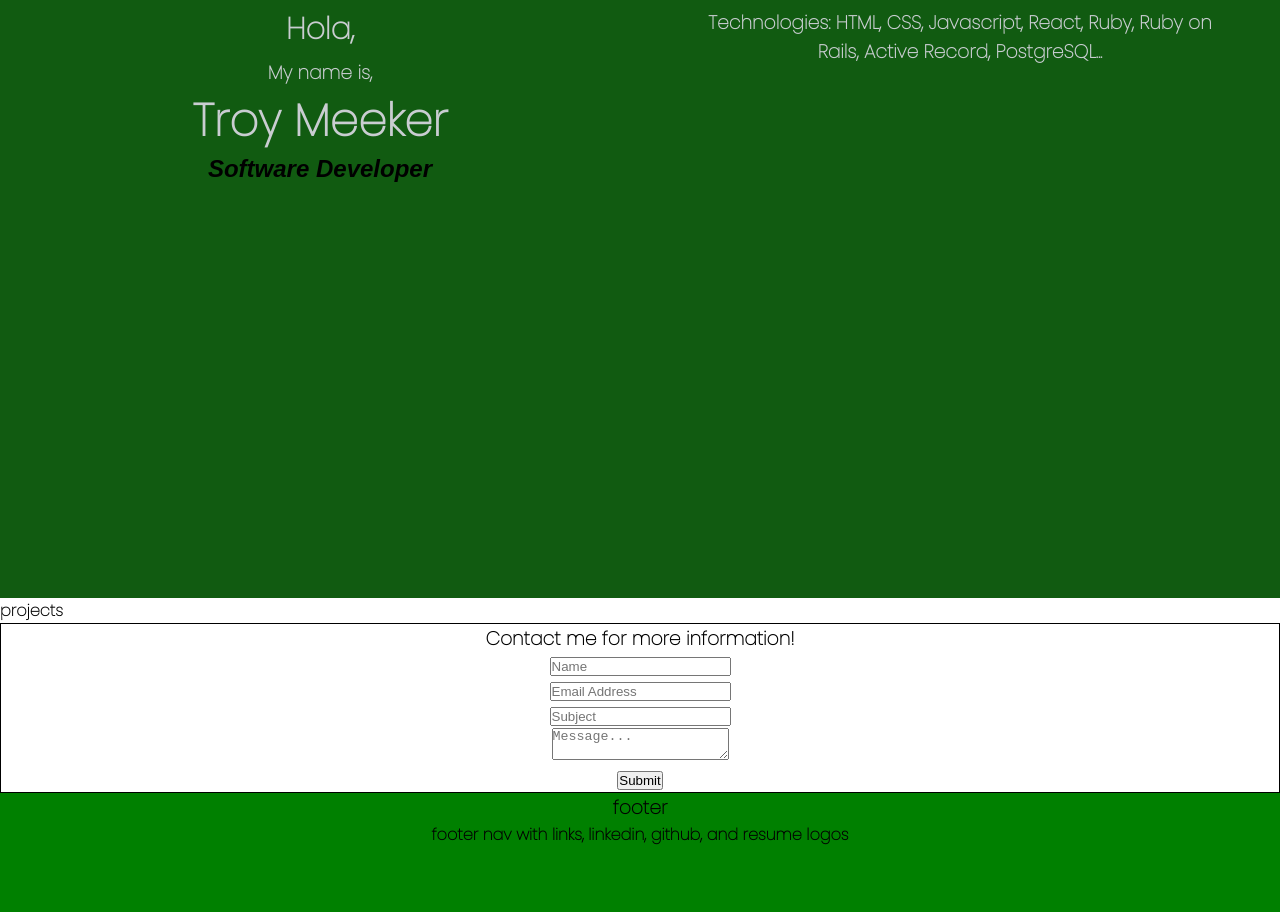
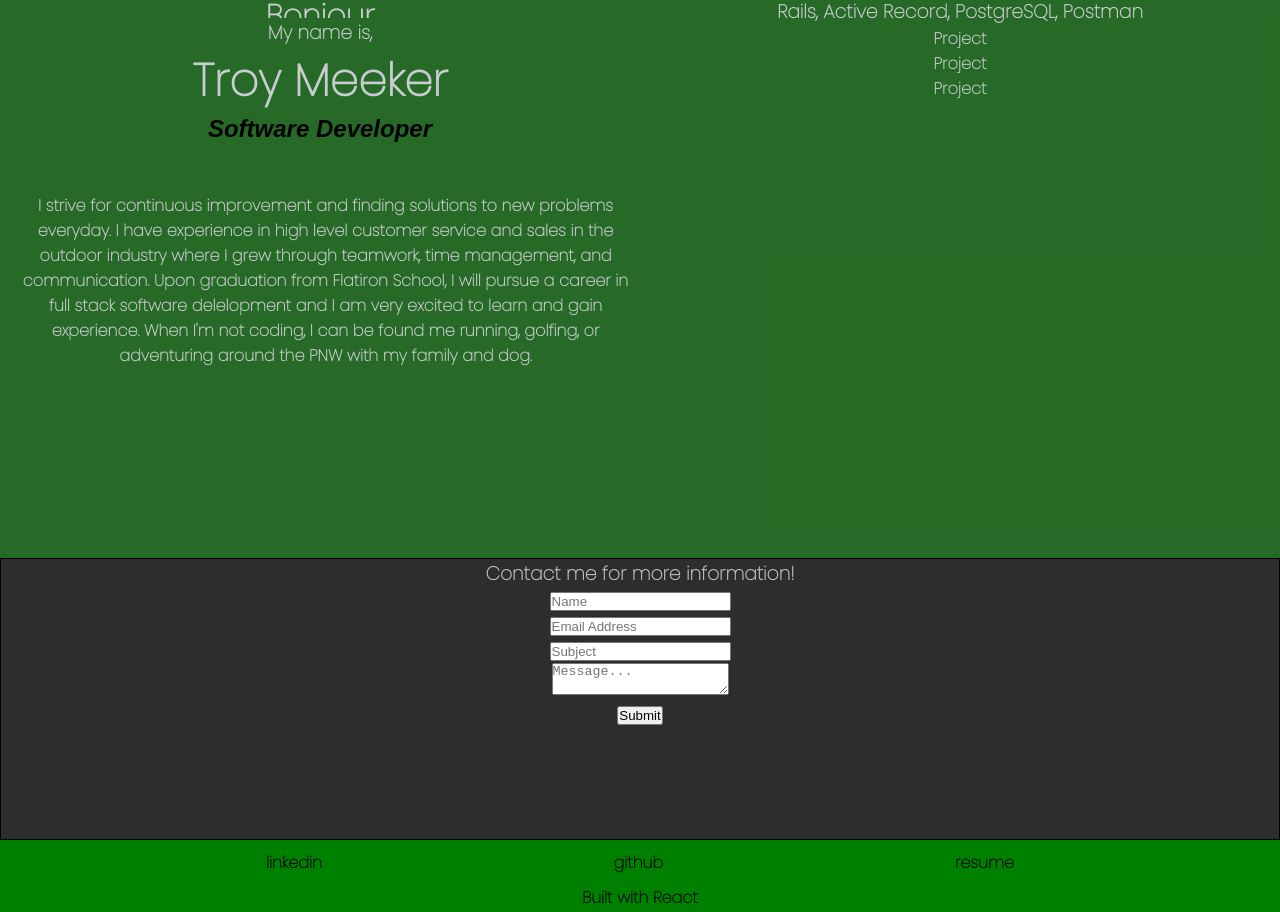
Before and after one commit to troymeeker/react-portfolio, a React (Create React App) app: page / in a window 1280 px wide. Shown: the part 242-1154 px from the top of the page. Built offline with nearby package versions, Linux system fonts and the light colour scheme.

Commit message:
footer organized

```diff
--- a/src/components/App.js
+++ b/src/components/App.js
@@ -2,6 +2,7 @@ import React from 'react'
 import '../css/index.css';
 import ContactForm from './ContactForm';
 import Main from './Main';
+import Footer from './Footer';
 
 function App() {
   return (
@@ -14,14 +15,11 @@ function App() {
 
       <Main/>
 
-     <h4>projects</h4>
       <ContactForm/>
      </main>
 
-     <footer className='footer'>
-       <h3>footer</h3>
-       <h4>footer nav with links, linkedin, github, and resume logos</h4>
-     </footer>
+     <Footer/>
+
 
     </div>
   );
--- /dev/null
+++ b/src/components/Footer.js
@@ -0,0 +1,29 @@
+import react from '../images/react-icon.png';
+
+function Footer(){
+    return (
+        <div className='footer'>
+            <div className='footer-grid'>
+                <div className='grid-item'>
+                    linkedin
+                </div>
+                <div className='grid-item'>
+                    github
+                </div>
+                <div className='grid-item'>
+                    resume
+                </div>
+
+            </div>
+
+             {/* <h4>footer nav with links, linkedin, github, and resume logos</h4> */}
+
+
+         <div className="react-div">
+             <h4>Built with React </h4><img src={react} alt="react-logo" className="react-icon"/>
+         </div>
+
+        </div>
+    )
+}
+export default Footer;
--- a/src/components/Main.js
+++ b/src/components/Main.js
@@ -6,14 +6,22 @@ function Main(){
                     <div className="main-title">
                         <div className="main-title-wrapper">
                         <div className="main-title-item">Hello,  </div>
-                        <div className="main-title-item"> Hola, </div>
-                        <div className="main-title-item">Bonjour, </div>
+                        <div className="main-title-item"> Hola </div>
+                        <div className="main-title-item">Bonjour</div>
+                        <div className="main-title-item">Guten Tag </div>
+                        <div className="main-title-item">「こんにちは」 </div>
                     </div>
                 </div>
-                    {/* <h2>Good Morning/ Afternoon/ Evening, My name is</h2> */}
+
                     <h3>My name is,</h3>
                     <h1 className="main-name">Troy Meeker</h1>
                     <h3 className="main-job">Software Developer</h3>
+                </div>
+                <div className="main-desc">
+                    I strive for continuous improvement and finding solutions to new problems everyday.
+                    I have experience in high level customer service and sales in the outdoor industry where I grew through teamwork, time management, and communication.
+                    Upon graduation from Flatiron School, I will pursue a career in full stack software delelopment and I am very excited
+                    to learn and gain experience. When I'm not coding, I can be found me running, golfing, or adventuring around the PNW with my family and dog.
                 </div>
 
 
@@ -23,9 +31,14 @@ function Main(){
               <div className="main-right-wrapper">
                  <div>
                      <h3>
-                        Technologies: HTML, CSS, Javascript, React, Ruby, Ruby on Rails, Active Record, PostgreSQL...
+                        Technologies: HTML, CSS, Javascript, React, Ruby, Ruby on Rails, Active Record, PostgreSQL, Postman
                      </h3>
+
                  </div>
+                 <div className="project-div">Project</div>
+                 <div className="project-div">Project</div>
+                 <div className="project-div">Project</div>
+
               </div>
             </div>
         </div>
--- a/src/css/index.css
+++ b/src/css/index.css
@@ -13,14 +13,15 @@ body {
 
 .header{
   text-align: center;
-  height: 25vh;
+  height: 20vh;
   background-color: rgb(12, 12, 51);
   color:rgb(196, 194, 194);
 }
 .main{
   text-align: center;
   height: 80vh;
-  background-color: rgb(17, 91, 17);
+  max-height: fit-content;
+  background-color: rgba(0, 80, 0, 0.849);
   color:rgb(201, 205, 209);
   display: flex;
 
@@ -30,18 +31,25 @@ body {
 }
 .main-title-wrapper{
   height: 100%;
-  animation: move 10s ease-in-out infinite alternate;
+  animation: move 15s ease-in-out infinite alternate;
 
 
 }
 @keyframes move{
-  50% {
+  25% {
     transform: translateY(-50px);
   }
-  100%{
+  50%{
     transform: translateY(-100px);
 
   }
+  75%{
+    transform: translateY(-150px);
+  }
+  100%{
+    transform: translateY(-200px);
+  }
+
 
 
 
@@ -61,6 +69,13 @@ body {
   font-weight: 600;
 
 }
+.main-desc{
+  margin-left: 11px;
+  font-size: 16px;
+  font-weight: bold;
+  text-align: center;
+
+}
 .main-job{
   color: rgb(0, 0, 0);
   font-family:   Arial, Helvetica, sans-serif;
@@ -75,13 +90,42 @@ body {
 .main-right{
 flex:1;
 }
+.project-div{
+  font-weight: bold;
+}
 .contact{
   border: 1px solid black;
+  background-color: rgb(45, 45, 45);
+  color: rgb(191, 191, 191);
 
   text-align: center;
+  height: 35vh;
+}
+.react-div{
+  display: block;
+
+
+}
+.react-icon{
+
+  height: 60px;
+
 }
 .footer{
   text-align: center;
-  height: 20vh;
+  height: fit-content;
   background-color: green;
 }
+.footer-grid{
+  display: flex;
+  align-items: center;
+  justify-content: space-between;
+  margin-left: 20vw;
+  margin-right: 20vw;
+  padding: 10px;
+
+}
+.grid-item{
+  font-weight: bold;
+
+}
```
Also changed, not shown: public/index.html (line endings or trailing spaces), src/images/react-icon.png (added), src/images/react.png (added).
